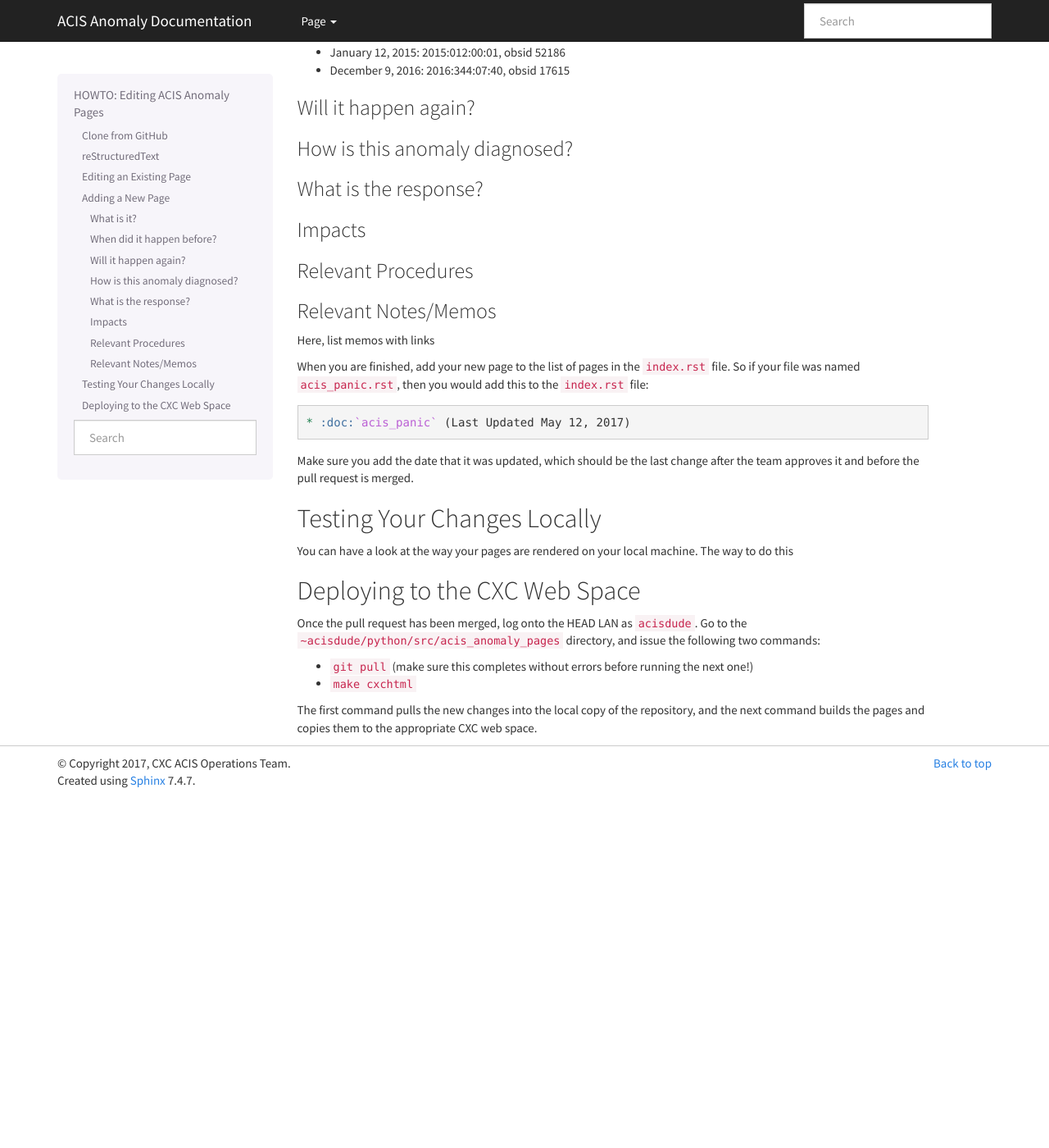
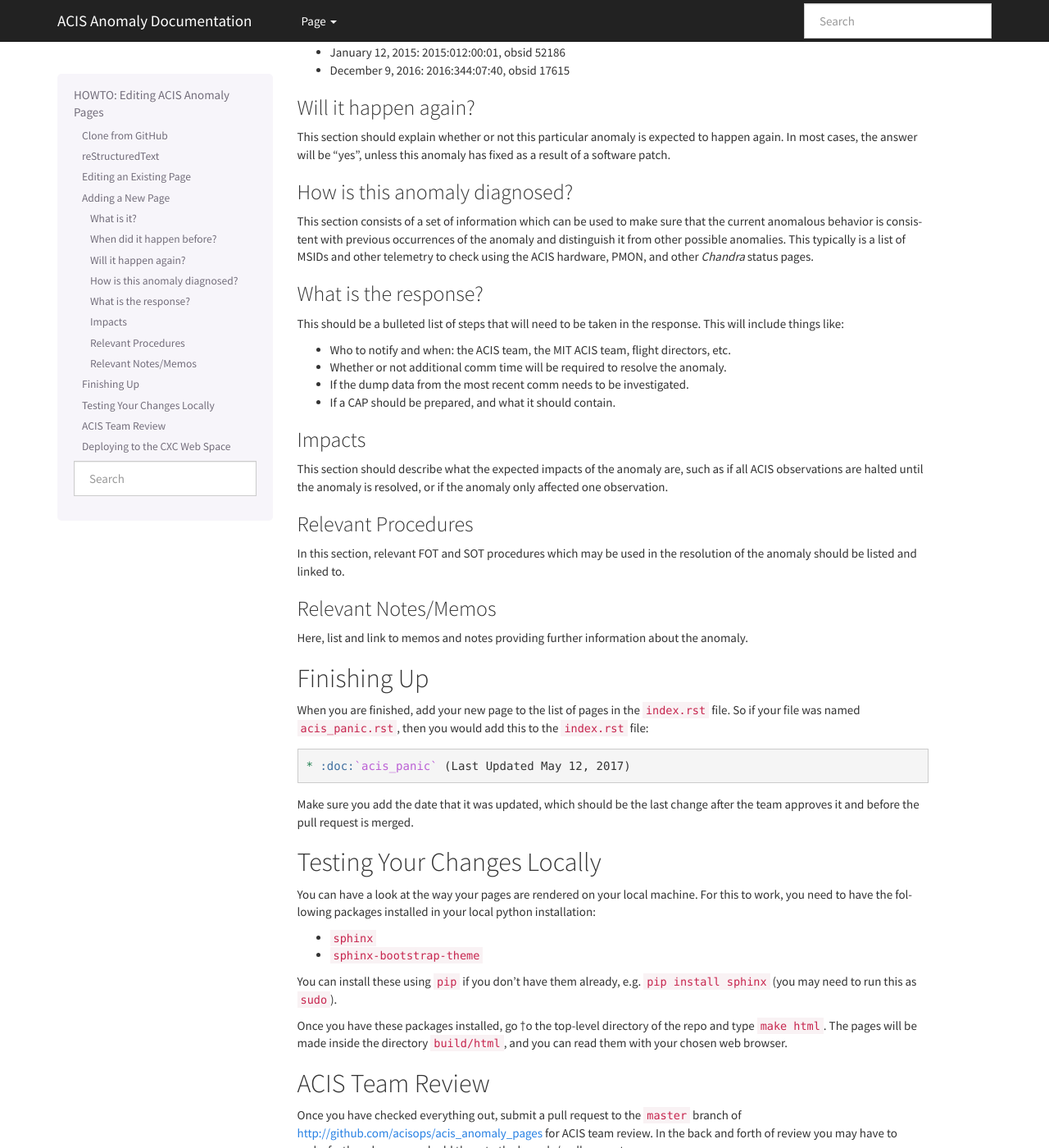
Before and after one commit to acisops/acis_anomaly_pages, a Sphinx documentation site: the page built from source/howto.rst, in a window 1280 px wide and 1400 px high, scrolled down 917 px. Shown: the whole window at 82% size. Built offline with Sphinx 7.4.7, drawn with Linux system fonts in a browser that asks for light colours; before the commit the page ends 1890 px from its top, so only the background shows below that; some of the changed text lies outside the part shown.

Commit message:
Finished HOWTO page

```diff
--- a/source/howto.rst
+++ b/source/howto.rst
@@ -61,22 +61,49 @@ The DPA-A has shut down 4 times over the mission:
 Will it happen again?
 +++++++++++++++++++++
 
+This section should explain whether or not this particular anomaly is expected to happen
+again. In most cases, the answer will be "yes", unless this anomaly has fixed as a result
+of a software patch.
+
 How is this anomaly diagnosed?
 ++++++++++++++++++++++++++++++
+
+This section consists of a set of information which can be used to make sure that the
+current anomalous behavior is consistent with previous occurrences of the anomaly and
+distinguish it from other possible anomalies. This typically is a list of MSIDs and other
+telemetry to check using the ACIS hardware, PMON, and other *Chandra* status pages.
 
 What is the response?
 +++++++++++++++++++++
 
+This should be a bulleted list of steps that will need to be taken in the response. This
+will include things like:
+
+* Who to notify and when: the ACIS team, the MIT ACIS team, flight directors, etc.
+* Whether or not additional comm time will be required to resolve the anomaly.
+* If the dump data from the most recent comm needs to be investigated.
+* If a CAP should be prepared, and what it should contain.
+
 Impacts
 +++++++
+
+This section should describe what the expected impacts of the anomaly are, such as if
+all ACIS observations are halted until the anomaly is resolved, or if the anomaly only
+affected one observation.
 
 Relevant Procedures
 +++++++++++++++++++
 
+In this section, relevant FOT and SOT procedures which may be used in the resolution of
+the anomaly should be listed and linked to.
+
 Relevant Notes/Memos
 ++++++++++++++++++++
 
-Here, list memos with links
+Here, list and link to memos and notes providing further information about the anomaly.
+
+Finishing Up
+------------
 
 When you are finished, add your new page to the list of pages in the ``index.rst``
 file. So if your file was named ``acis_panic.rst``, then you would add this to the
@@ -92,8 +119,28 @@ the team approves it and before the pull request is merged.
 Testing Your Changes Locally
 ----------------------------
 
-You can have a look at the way your pages are rendered on your local machine. The way
-to do this
+You can have a look at the way your pages are rendered on your local machine. For this
+to work, you need to have the following packages installed in your local python installation:
+
+* ``sphinx``
+* ``sphinx-bootstrap-theme``
+
+You can install these using ``pip`` if you don't have them already, e.g. ``pip install sphinx``
+(you may need to run this as ``sudo``).
+
+Once you have these packages installed, go †o the top-level directory of the repo and type
+``make html``. The pages will be made inside the directory ``build/html``, and you can read
+them with your chosen web browser.
+
+ACIS Team Review
+----------------
+
+Once you have checked everything out, submit a pull request to the ``master`` branch of
+http://github.com/acisops/acis_anomaly_pages for ACIS team review. In the back and forth
+of review you may have to make further changes and add them to the branch / pull request.
+
+Once the review is over and the team has approved the changes, the pull request can be
+merged.
 
 Deploying to the CXC Web Space
 ------------------------------
@@ -103,7 +150,7 @@ the ``~acisdude/python/src/acis_anomaly_pages`` directory, and issue the followi
 commands:
 
 * ``git pull`` (make sure this completes without errors before running the next one!)
-* ``make cxchtml``
+* ``make deploy``
 
 The first command pulls the new changes into the local copy of the repository, and the
 next command builds the pages and copies them to the appropriate CXC web space.
```
